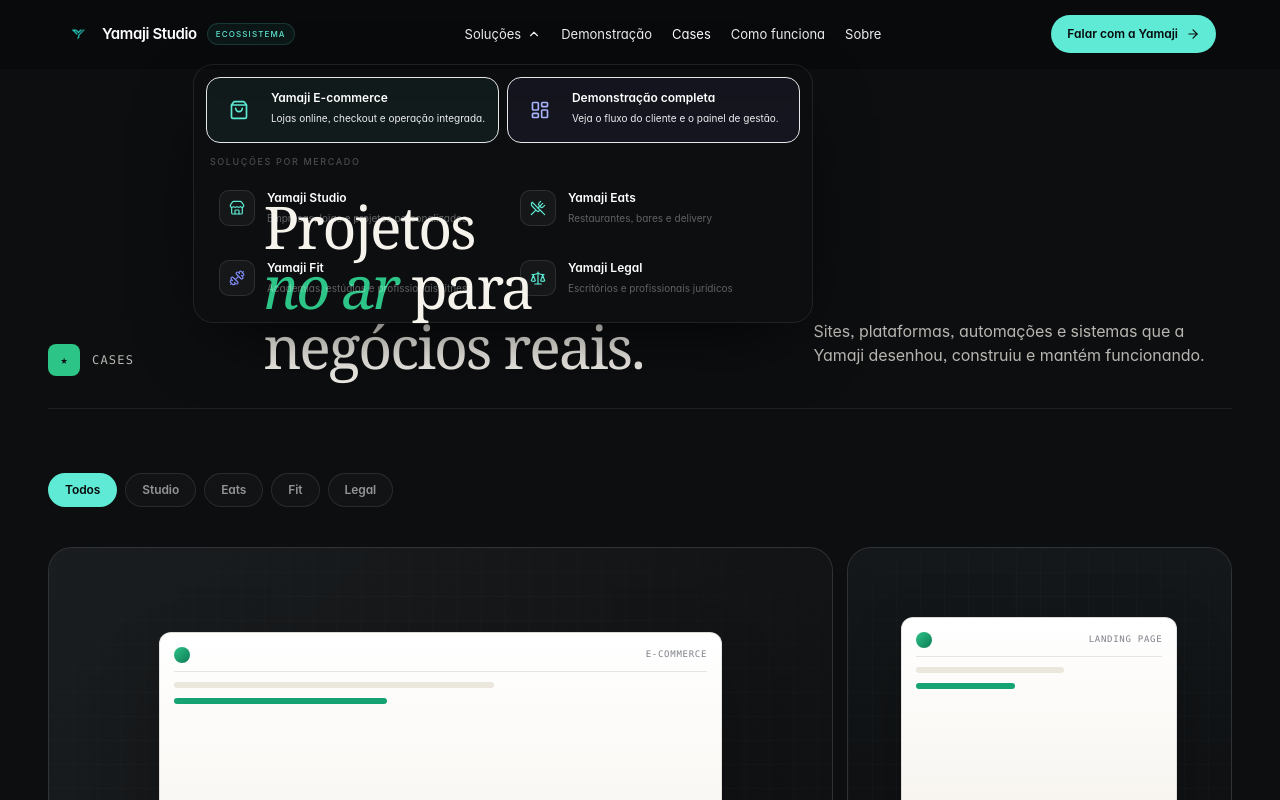
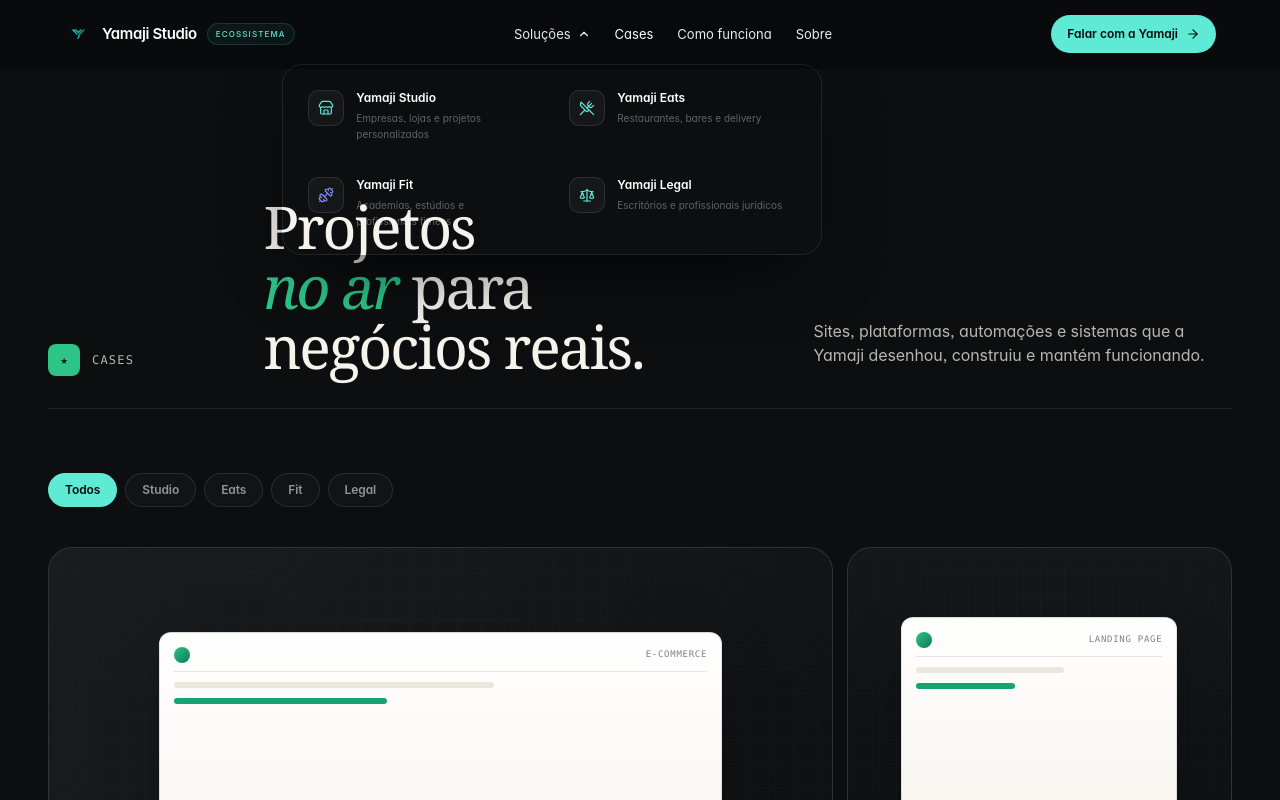
Before and after one commit to cauayoshito/yamaji-ecommerce, a Next.js app: page /cases in a window 1280 px wide. Both pictures are taken after a click on the button "Soluções". Shown: the top 800 px of the page. Built offline with nearby package versions, Linux system fonts and the light colour scheme.

Commit message:
fix: simplifica menu e remove atalhos duplicados de e-commerce

```diff
--- a/components/site/NavBar.tsx
+++ b/components/site/NavBar.tsx
@@ -1,38 +1,15 @@
 "use client";
 
-import { useEffect, useRef, useState } from "react";
+import { useEffect, useRef, useState, type CSSProperties, type KeyboardEvent } from "react";
 import Image from "next/image";
 import Link from "next/link";
 import { usePathname } from "next/navigation";
-import {
-  ArrowRight,
-  ChevronDown,
-  LayoutDashboard,
-  Menu,
-  ShoppingBag,
-  Sparkles,
-  X,
-} from "lucide-react";
+import { ArrowRight, ChevronDown, Menu, Sparkles, X } from "lucide-react";
 import Container from "@/components/ui/Container";
 import SegmentMark from "@/components/ecosystem/SegmentMark";
 import { ecosystemSolutions } from "@/data/ecosystem";
 import { GENERAL_WHATSAPP_LINK } from "@/lib/contact";
 import { cn } from "@/lib/utils";
-
-const ecommerceLinks = [
-  {
-    href: "/e-commerce",
-    label: "Yamaji E-commerce",
-    description: "Lojas online, checkout e operação integrada.",
-    icon: ShoppingBag,
-  },
-  {
-    href: "/e-commerce/demo/yamaji",
-    label: "Demonstração completa",
-    description: "Veja o fluxo do cliente e o painel de gestão.",
-    icon: LayoutDashboard,
-  },
-];
 
 export default function NavBar() {
   const pathname = usePathname();
@@ -52,7 +29,7 @@
   }, []);
 
   useEffect(() => {
-    function onKeyDown(event: KeyboardEvent) {
+    function onKeyDown(event: globalThis.KeyboardEvent) {
       if (event.key === "Escape") {
         setSolutionsOpen(false);
         setMobileOpen(false);
@@ -93,8 +70,9 @@
     setMobileOpen(false);
   }
 
-  function handleMobileMenuKeyDown(event: React.KeyboardEvent<HTMLElement>) {
+  function handleMobileMenuKeyDown(event: KeyboardEvent<HTMLElement>) {
     if (event.key !== "Tab") return;
+
     const focusable = Array.from(
       mobilePanelRef.current?.querySelectorAll<HTMLElement>(
         'a[href], button:not([disabled]), [tabindex]:not([tabindex="-1"])'
@@ -104,6 +82,7 @@
 
     const first = focusable[0];
     const last = focusable[focusable.length - 1];
+
     if (event.shiftKey && document.activeElement === first) {
       event.preventDefault();
       last.focus();
@@ -148,14 +127,14 @@
           </span>
         </Link>
 
-        <nav className="hidden items-center gap-5 text-[13px] text-white/58 lg:flex" aria-label="Navegação principal">
+        <nav className="hidden items-center gap-6 text-[13px] text-white/58 lg:flex" aria-label="Navegação principal">
           <div className="relative" ref={dropdownRef}>
             <button
               type="button"
               onClick={() => setSolutionsOpen((open) => !open)}
               className={cn(
                 "inline-flex items-center gap-1.5 rounded-md py-2 transition hover:text-white focus-visible:ring-2 focus-visible:ring-accent/60",
-                (pathname.startsWith("/e-commerce") || ecosystemSolutions.some((item) => isActive(`/${item.slug}`))) && "text-white"
+                ecosystemSolutions.some((item) => isActive(`/${item.slug}`)) && "text-white"
               )}
               aria-haspopup="menu"
               aria-expanded={solutionsOpen}
@@ -169,37 +148,8 @@
               <div
                 id="solutions-menu"
                 role="menu"
-                className="absolute left-1/2 mt-3 w-[620px] -translate-x-1/2 rounded-2xl border border-white/[0.09] bg-[#0A0D12]/98 p-3 shadow-[0_24px_80px_-28px_rgba(0,0,0,.95)] backdrop-blur-xl"
+                className="absolute left-1/2 mt-3 w-[540px] -translate-x-1/2 rounded-2xl border border-white/[0.09] bg-[#0A0D12]/98 p-3 shadow-[0_24px_80px_-28px_rgba(0,0,0,.95)] backdrop-blur-xl"
               >
-                <div className="mb-3 grid grid-cols-2 gap-2">
-                  {ecommerceLinks.map(({ href, label, description, icon: Icon }, index) => (
-                    <Link
-                      key={href}
-                      href={href}
-                      role="menuitem"
-                      onClick={() => setSolutionsOpen(false)}
-                      className={cn(
-                        "group flex gap-3 rounded-xl border p-3 transition",
-                        index === 0
-                          ? "border-accent/18 bg-accent/[0.06] hover:border-accent/35"
-                          : "border-[#818CF8]/18 bg-[#818CF8]/[0.06] hover:border-[#818CF8]/35",
-                        isActive(href) && "ring-1 ring-white/20"
-                      )}
-                    >
-                      <span className={cn("grid h-10 w-10 shrink-0 place-items-center rounded-xl", index === 0 ? "bg-accent/12 text-accent" : "bg-[#818CF8]/12 text-[#A5B4FC]")}>
-                        <Icon className="h-5 w-5" />
-                      </span>
-                      <div className="min-w-0">
-                        <p className="text-xs font-semibold text-white">{label}</p>
-                        <p className="mt-1 text-[10px] leading-relaxed text-white/38">{description}</p>
-                      </div>
-                    </Link>
-                  ))}
-                </div>
-
-                <p className="mb-2 px-1 text-[9px] font-medium uppercase tracking-[0.18em] text-white/25">
-                  Soluções por mercado
-                </p>
                 <div className="grid grid-cols-2 gap-2">
                   {ecosystemSolutions.map((solution) => (
                     <Link
@@ -214,7 +164,7 @@
                       style={{
                         "--segment-accent": solution.accent,
                         "--segment-soft": solution.accentSoft,
-                      } as React.CSSProperties}
+                      } as CSSProperties}
                     >
                       <SegmentMark segment={solution.slug} className="h-9 w-9 shrink-0 rounded-lg" />
                       <div className="min-w-0">
@@ -228,7 +178,6 @@
             )}
           </div>
 
-          <Link href="/e-commerce/demo/yamaji" className={cn("transition hover:text-white", isActive("/e-commerce/demo/yamaji") && "text-white")}>Demonstração</Link>
           <Link href="/cases" className={cn("transition hover:text-white", isActive("/cases") && "text-white")}>Cases</Link>
           <Link href={processHref} className="transition hover:text-white">Como funciona</Link>
           <Link href="/sobre" className={cn("transition hover:text-white", isActive("/sobre") && "text-white")}>Sobre</Link>
@@ -303,34 +252,6 @@
         </div>
 
         <div className="min-h-0 flex-1 overflow-y-auto overscroll-contain px-4 pb-[calc(1.25rem+env(safe-area-inset-bottom))] pt-5">
-          <p className="mb-3 px-1 text-[9px] font-medium uppercase tracking-[0.18em] text-white/30">E-commerce</p>
-          <div className="grid gap-2">
-            {ecommerceLinks.map(({ href, label, description, icon: Icon }, index) => (
-              <Link
-                key={href}
-                href={href}
-                onClick={closeMobileMenu}
-                className={cn(
-                  "flex min-w-0 items-center gap-3 rounded-2xl border p-4",
-                  index === 0
-                    ? "border-accent/20 bg-accent/[0.07]"
-                    : "border-[#818CF8]/20 bg-[#818CF8]/[0.07]"
-                )}
-              >
-                <span className={cn("grid h-11 w-11 shrink-0 place-items-center rounded-xl", index === 0 ? "bg-accent/12 text-accent" : "bg-[#818CF8]/12 text-[#A5B4FC]")}>
-                  <Icon className="h-5 w-5" />
-                </span>
-                <div className="min-w-0 flex-1">
-                  <p className="text-sm font-semibold text-white">{label}</p>
-                  <p className="mt-1 text-[11px] leading-relaxed text-white/42">{description}</p>
-                </div>
-                <ArrowRight className="h-4 w-4 shrink-0 text-white/30" />
-              </Link>
-            ))}
-          </div>
-
-          <div className="my-5 h-px bg-white/[0.08]" />
-
           <p className="mb-3 px-1 text-[9px] font-medium uppercase tracking-[0.18em] text-white/30">Soluções por mercado</p>
           <nav className="grid grid-cols-2 gap-2" aria-label="Soluções Yamaji">
             {ecosystemSolutions.map((solution) => (
@@ -342,7 +263,7 @@
                 style={{
                   "--segment-accent": solution.accent,
                   "--segment-soft": solution.accentSoft,
-                } as React.CSSProperties}
+                } as CSSProperties}
               >
                 <SegmentMark segment={solution.slug} className="h-9 w-9 rounded-lg" />
                 <p className="mt-3 truncate text-sm font-semibold text-white">{solution.name}</p>
```
